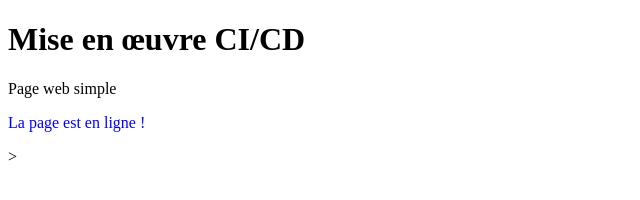
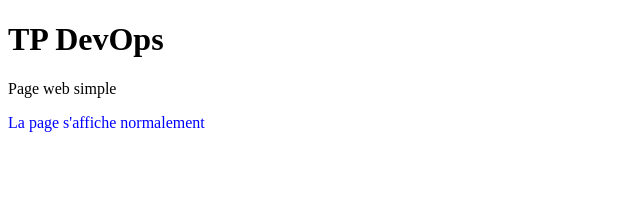
Before and after one commit to imeldamague/projet-imelda, a plain HTML site: page index.html in a window 1280 px wide. Shown: the whole page, without its empty margins (0-640 px from the left). Drawn offline with Linux system fonts and the light colour scheme.

Commit message:
Correction HTML final - version propre

```diff
--- a/index.html
+++ b/index.html
@@ -6,12 +6,10 @@
 </head>
 <body>
 
-<h1>Mise en œuvre CI/CD</h1>
+<h1>TP DevOps</h1>
 
 <p>Page web simple</p>
-
-<p style="color:blue;">La page est en ligne !</p>
+<p style="color:blue;">La page s'affiche normalement</p>
 
 </body>
 </html>
->
```
